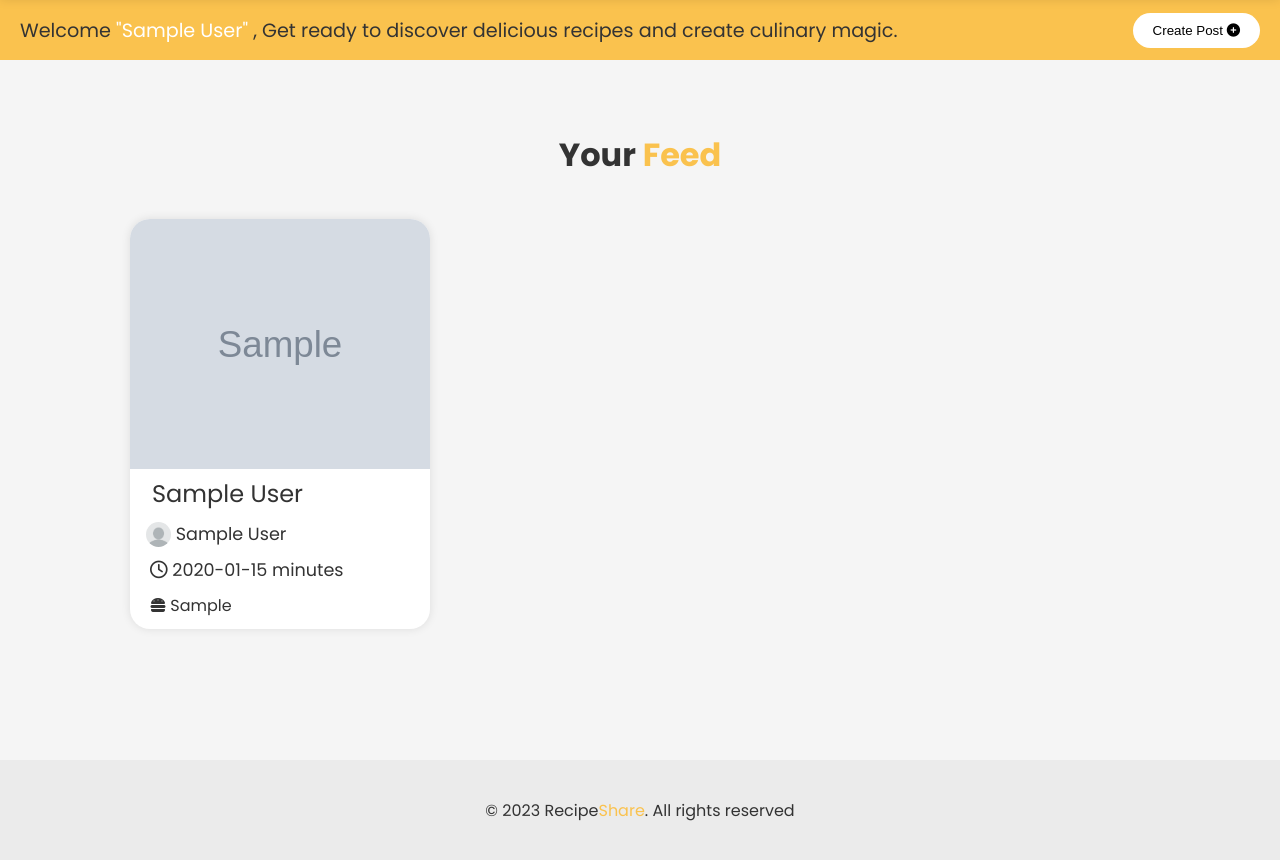
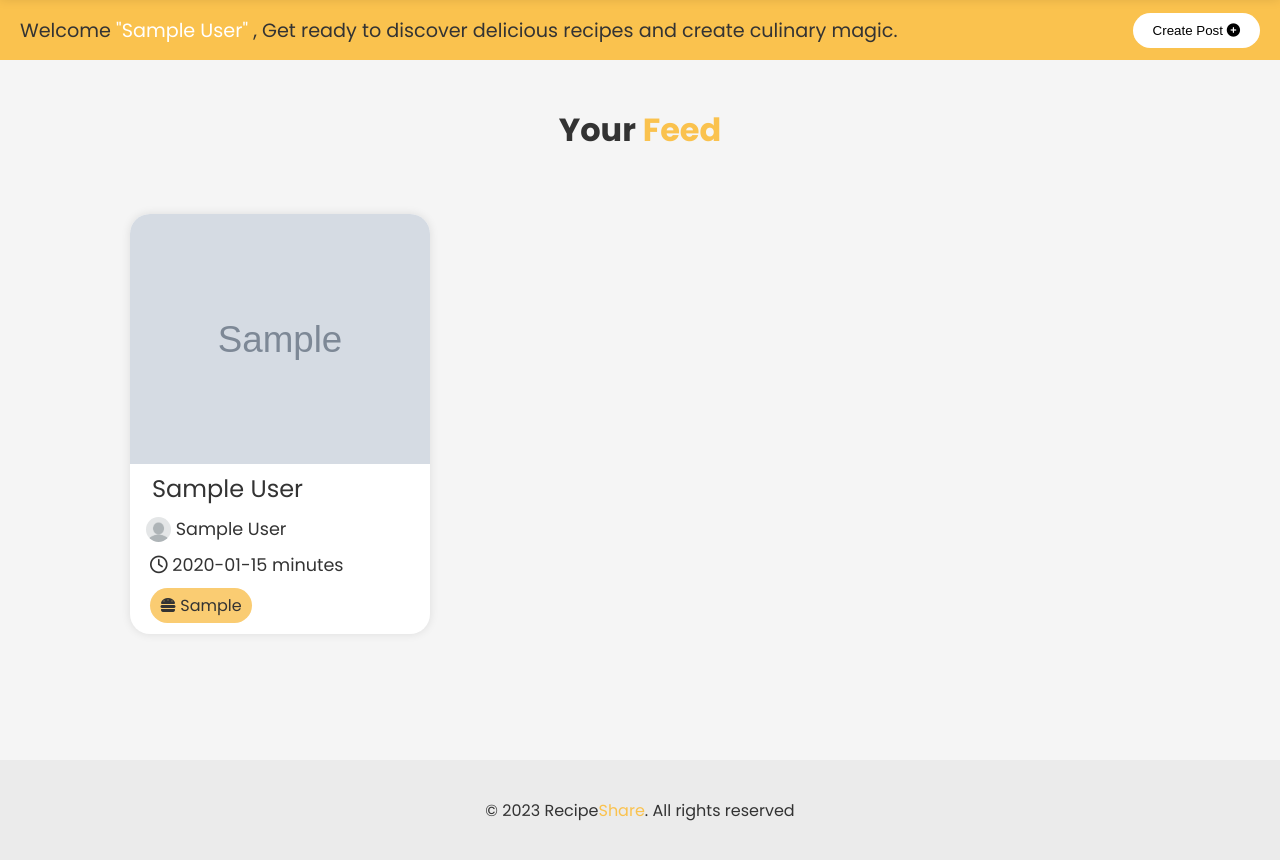
Before and after one commit to sandeepruttala/recipe-share, a Django app: page /home/ in a window 1280 px wide. Shown: the part 70-930 px from the top of the page. Run offline with Django 4.2, Linux system fonts and the light colour scheme; a user stored in the database is signed in; tables that the repository leaves empty hold one stand-in row (values such as "Sample post"); grey boxes marked "Sample" are stand-in pictures.

Commit message:
added posts & minor ui changes

```diff
--- a/main/templates/home.html
+++ b/main/templates/home.html
@@ -199,8 +199,8 @@
         .post{
             background-color: #fff;
             width: 300px;
-            height: 410px;
-            margin: 0 20px;
+            height: 420px;
+            margin: 20px 20px;
             box-shadow: 0 0 10px rgba(0, 0, 0, 0.1);
             /* padding: 10px 20px; */
             border-radius: 20px;
@@ -246,6 +246,12 @@
             align-items: center;
             font-size: 1.1rem;
             margin-bottom: 10px;
+        }
+        .type{
+            background-color: #facc72;
+            border-radius: 20px;
+            padding: 5px 10px;
+            width: fit-content;
         }
         footer{
             width: 100%;
--- a/main/templates/planner.html
+++ b/main/templates/planner.html
@@ -167,7 +167,7 @@
             justify-content: space-between;
             align-items: center;
             margin: 0 auto;
-            height: 380px;
+            height: 400px;
             border-radius: 20px;
             padding: 20px;
             box-shadow: 0 0 10px rgba(0, 0, 0, 0.1);
--- a/main/templates/shopping.html
+++ b/main/templates/shopping.html
@@ -249,7 +249,8 @@
                                         </span>
                                         <div class="ingredients" style="margin-top: 20px;">
                                             <span style="font-size: 1.5rem; font-weight: 500; color: #505050;">
-                                            ${element.ingredients}</span>
+                                            ${element.ingredients}
+                                            </span>
                                         </div>
                                         <div class="post-link" style="text-align:right;">
                                         <a href="${post_code}" style="text-decoration: none;color:white">
```
Also changed, not shown: media/recipes/75534551_1.jpg (added), media/recipes/AdobeStock_229393457_Preview.jpeg (added), media/recipes/AdobeStock_229393457_Preview_tFCOYfg.jpeg (added), media/recipes/ben-kolde-FFqNATH27EM-unsplash.jpg (added), media/recipes/michael-chiara-BLy3LMYMVvE-unsplash.jpg (added), media/recipes/michael-chiara-BLy3LMYMVvE-unsplash_qlnMLwl.jpg (added), media/recipes/quin-engle-hAFCfzaeVJg-unsplash.jpg (added), 1 other file.
